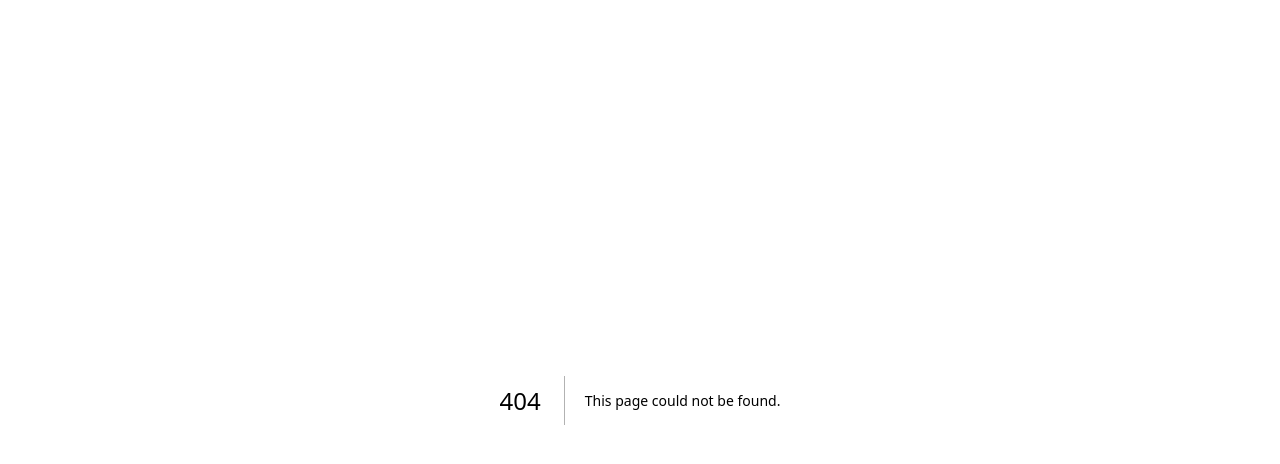
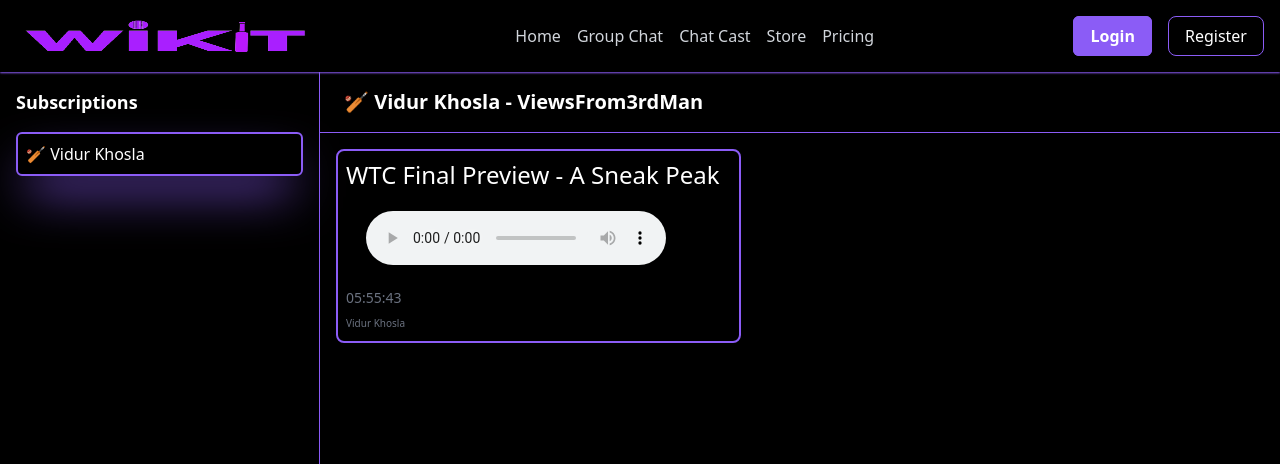
Before and after one commit to Aarushaggarwal-theone/wikit, a Next.js app in the folder frontend/: page /chatcast in a window 1280 px wide. Before the commit this address had no page. Shown: the top 464 px of the page. Built offline with nearby package versions, Linux system fonts and the light colour scheme.

Commit message:
analytics and podcasts done

```diff
--- a/frontend/components/Header.js
+++ b/frontend/components/Header.js
@@ -14,7 +14,7 @@
           <Link className={`text-gray-300 hover:text-white`} href="home">Home</Link>
 
           <Link className={`text-gray-300 hover:text-white`} href="/chat">Group Chat</Link>
-
+<Link className={`text-gray-300 hover:text-white`} href="/chatcast">Chat Cast</Link>
           <Link className={`text-gray-300 hover:text-white`} href="/store">Store</Link>
           <Link className={`text-gray-300 hover:text-white`} href="/pricing">Pricing</Link>
         </nav>
--- /dev/null
+++ b/frontend/pages/chatcast.js
@@ -0,0 +1,75 @@
+import React from 'react';
+import Header from '@/components/Header';
+
+function ChatCast() {
+  const messages = [
+    {
+      message: "WTC Final Preview - A Sneak Peak",
+      userId: "Vidur Khosla",
+      time: "05:55:43",
+      audioUrl: "/vidur.mp3"
+    }
+  ];
+
+  const extractAudioLink = (message) => {
+    const audioLinkRegex = /(https?:\/\/[^\s]+)/g;
+    const matches = message.match(audioLinkRegex);
+    return matches ? matches[0] : null;
+  };
+
+  const renderAudioPlayer = (audioUrl) => {
+    return (
+      <audio controls>
+        <source src={audioUrl} type="audio/mp3" />
+        Your browser does not support the audio tag.
+      </audio>
+    );
+  };
+
+  return (
+    <div className={``}>
+      <div className={`mb-8`}>
+        <Header />
+      </div>
+      <div className={`flex h-screen bg-black`}>
+        <div className={`w-1/4 bg-black text-white border-r border-violet-500 relative`}>
+          <div className={`p-4`}>
+            <h1 className={`text-lg font-semibold mb-4`}>Subscriptions</h1>
+            <ul className={`space-y-2`}>
+              <li className={`flex shadow-2xl shadow-violet-500 items-center border border-violet-500 border-2 rounded-md p-2 pb-2`}>
+                <p className={`text-white`}>🏏 Vidur Khosla</p>
+              </li>
+            </ul>
+          </div>
+        </div>
+        <div className={`flex-1 flex flex-col`}>
+          <header className={`bg-black border-b border-violet-500 shadow-md shadow-violet-500 text-white py-4 px-6`}>
+            <h1 className={`text-xl font-semibold`}>🏏 Vidur Khosla - ViewsFrom3rdMan</h1>
+          </header>
+          <div className={`flex-1 bg-black`}>
+            <div className={`p-4`}>
+              {messages.map((msg, index) => (
+                <div
+                  key={index}
+                  className={`flex ${msg.userId === 'gd2BZkgfrHZ1KdCv04bq' ? 'items-end justify-end' : 'items-start'} mb-4`}
+                >
+                  <div className={`bg-black border-2 border-violet-500 rounded-lg pr-5 p-2`}>
+                    <p className={`text-white mb-1 text-2xl`}>{msg.message}</p>
+                    <p className='m-5'>
+                    {msg.audioUrl && renderAudioPlayer(msg.audioUrl)}
+                    </p>
+                    {/* <iframe className='rounded-[12px]' src="https://open.spotify.com/embed/episode/3RbPCeE57D1uZkBGVuqJLO?utm_source=generator" width="100%" height="352" frameBorder="0" allowfullscreen="" allow="autoplay; clipboard-write; encrypted-media; fullscreen; picture-in-picture" loading="lazy"></iframe> */}
+                    <span className={`text-gray-500 text-sm mt-4`}>{msg.time}</span><br/>
+                    <span className={`text-gray-500 text-[10px]`}>{msg.userId}</span>
+                  </div>
+                </div>
+              ))}
+            </div>
+          </div>
+        </div>
+      </div>
+    </div>
+  );
+}
+
+export default ChatCast;
--- a/frontend/pages/pricing.js
+++ b/frontend/pages/pricing.js
@@ -19,8 +19,8 @@
             <ul className={`text-white`}>
               <li className={`m-2 ml-4  list-disc`}>Chat and connect with other fans.</li>
               <li className={`m-2 ml-4 list-disc`}>Analytics and Statistics</li>
-              <li className={`m-2 ml-4 list-disc`}>Purchase merchendise</li>
-              <li className={`m-2 ml-4 list-disc`}>Purchase tickets</li>
+              <li className={`m-2 ml-4 list-disc`}>FREE Podcast Episodes</li>
+              <li className={`m-2 ml-4 list-disc`}>Purchase tickets, merch and more...</li>
             </ul>
             <button className={`bg-black border border-1 border-violet-500 shadow-violet-500/50 shadow-xl text-white font-bold py-2 px-4 rounded-md mt-4`}>
               Buy Now
@@ -32,10 +32,10 @@
             <p className={`text-white mb-4`}>Save 7% with yearly subcription</p>
             <p className={`text-3xl font-bold mb-4`}>₹179/month</p>
             <ul className={`text-white`}>
-              <li className={`mb-2 list-disc`}>Everything in the pro plan</li>
-              <li className={`mb-2 list-disc`}>Upto 50% Discount on merchendise</li>
-              <li className={`mb-2 list-disc`}>Upto 50% Discount on tickets</li>
-              <li className={`mb-2 list-disc`}>Access to friendly fan tornaments</li>
+              <li className={`mb-2 list-disc`}>Everything in the free plan</li>
+              <li className={`mb-2 list-disc`}>Online friendly fan tournaments for rewards such as discounts</li>
+              <li className={`mb-2 list-disc`}>Upto 20% Discount on tickets</li>
+              <li className={`mb-2 list-disc`}>Upto 10% Discounts</li>
             </ul>
             <button className={`bg-black border border-1 border-violet-500 shadow-violet-500/50 shadow-xl text-white font-bold py-2 px-4 rounded-md mt-4`}>
               Buy Now
```
Also changed, not shown: 2 other files (tests, documents, lock files or other folders).
